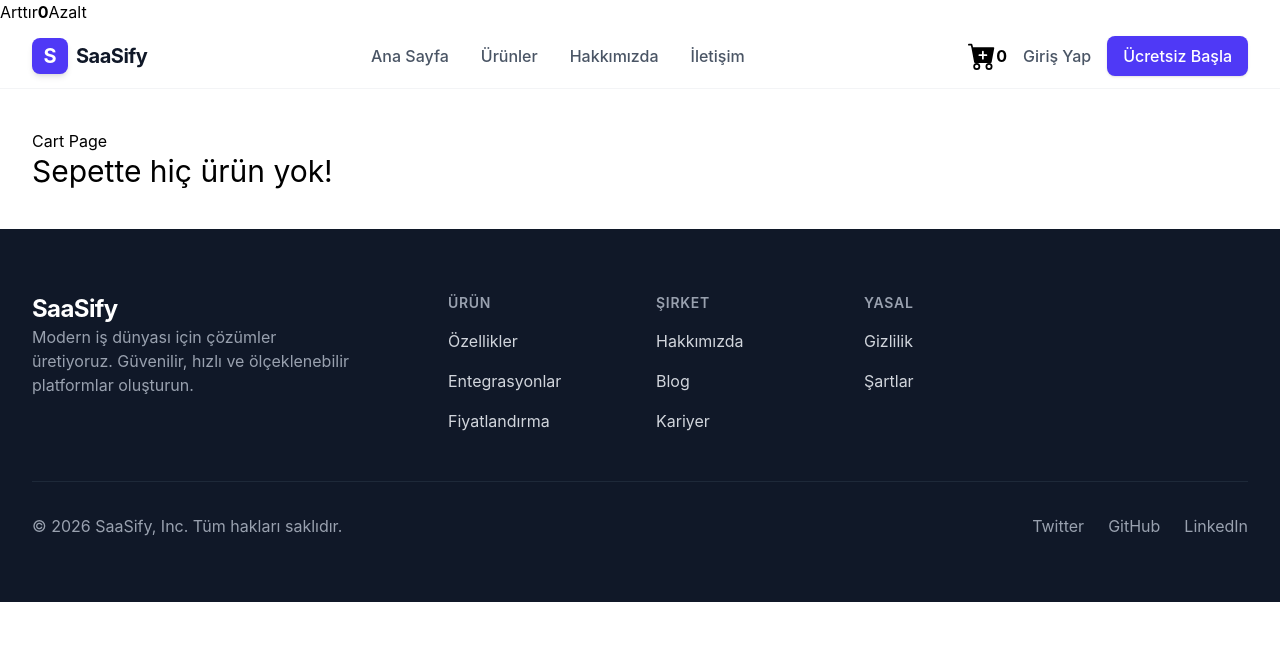
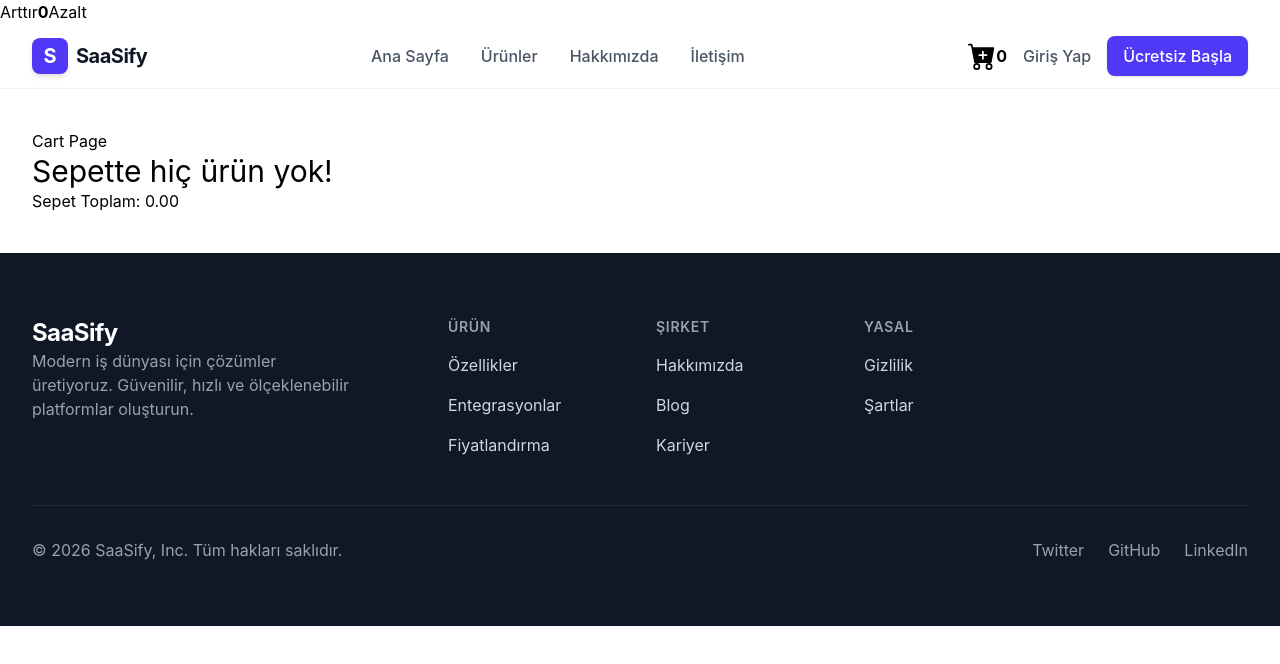
Before and after one commit to eminbasbayan/albaraka-react-egitimi, a React (Vite) app: page /cart in a window 1280 px wide. Shown: the top 664 px of the page. Built offline with nearby package versions, Linux system fonts and the light colour scheme.

Commit message:
sepet toplam işlemleri

```diff
--- a/src/pages/CartPage.jsx
+++ b/src/pages/CartPage.jsx
@@ -2,8 +2,14 @@ import ProductCard from '../components/Products/ProductCard';
 import { useSelector } from 'react-redux';
 
 const CartPage = () => {
-  /* const { cartItems } = useContext(CartContext); */
   const { cartItems } = useSelector((state) => state.cart);
+
+  const cartTotal = cartItems.reduce(
+    (previousValue, currentValue) =>
+      previousValue + currentValue.price * currentValue.quantity,
+    0,
+  );
+
   return (
     <div className="cart-page">
       <h1>Cart Page</h1>
@@ -15,6 +21,7 @@ const CartPage = () => {
           <ProductCard key={item.id} {...item} cart />
         ))}
       </div>
+      Sepet Toplam: {cartTotal.toFixed(2)}
     </div>
   );
 };
```
